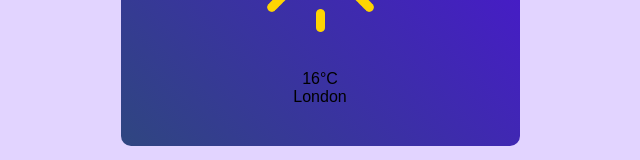
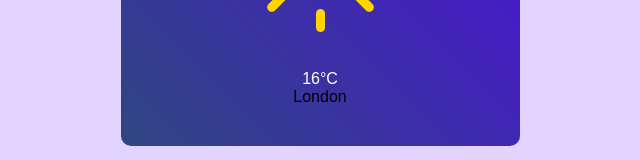
Before and after one commit to elijahgummer/weather-app-react, a React (Create React App) app in the folder weather-app-react/: page / in a window 1280 px wide. Shown: the part 450-610 px from the top of the page, without its empty margins (320-960 px from the left). Built offline with nearby package versions, Linux system fonts and the light colour scheme.

Commit message:
changed the color for the temp class

```diff
--- a/weather-app-react/src/components/Weather.css
+++ b/weather-app-react/src/components/Weather.css
@@ -33,3 +33,6 @@ weather-icon{
     width: 150px;
     margin: 30px 0;
 }
+.temperature{
+    color: white;
+}
```
